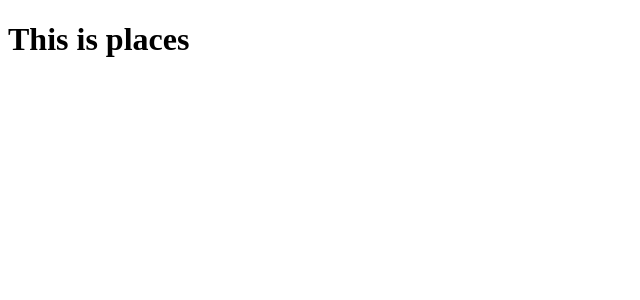
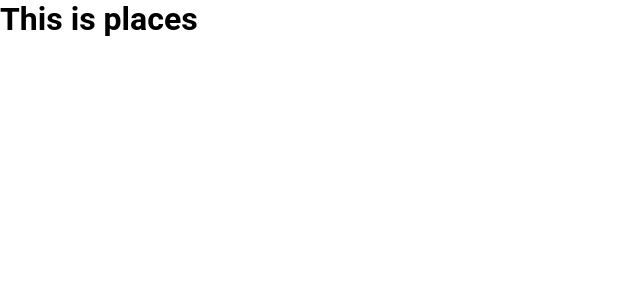
Before and after one commit to kowais915/places, a Next.js app: page / in a window 1280 px wide. Shown: the top 300 px of the page, without its empty margins (0-640 px from the left). Built offline with nearby package versions, Linux system fonts and the light colour scheme.

Commit message:
:heavy_plus_sign: installed react bootstrap

```diff
--- a/package.json
+++ b/package.json
@@ -9,6 +9,7 @@
     "lint": "next lint"
   },
   "dependencies": {
+    "bootstrap": "^5.2.3",
     "eslint": "8.39.0",
     "eslint-config-next": "13.3.1",
     "next": "13.3.1",
--- a/styles/globals.css
+++ b/styles/globals.css
@@ -0,0 +1,6 @@
+*{
+  margin: 0;
+  padding: 0;
+  box-sizing: border-box;
+  font-family: 'Roboto', sans-serif;
+}
```
Also changed, not shown: 1 other file (tests, documents, lock files or other folders).
